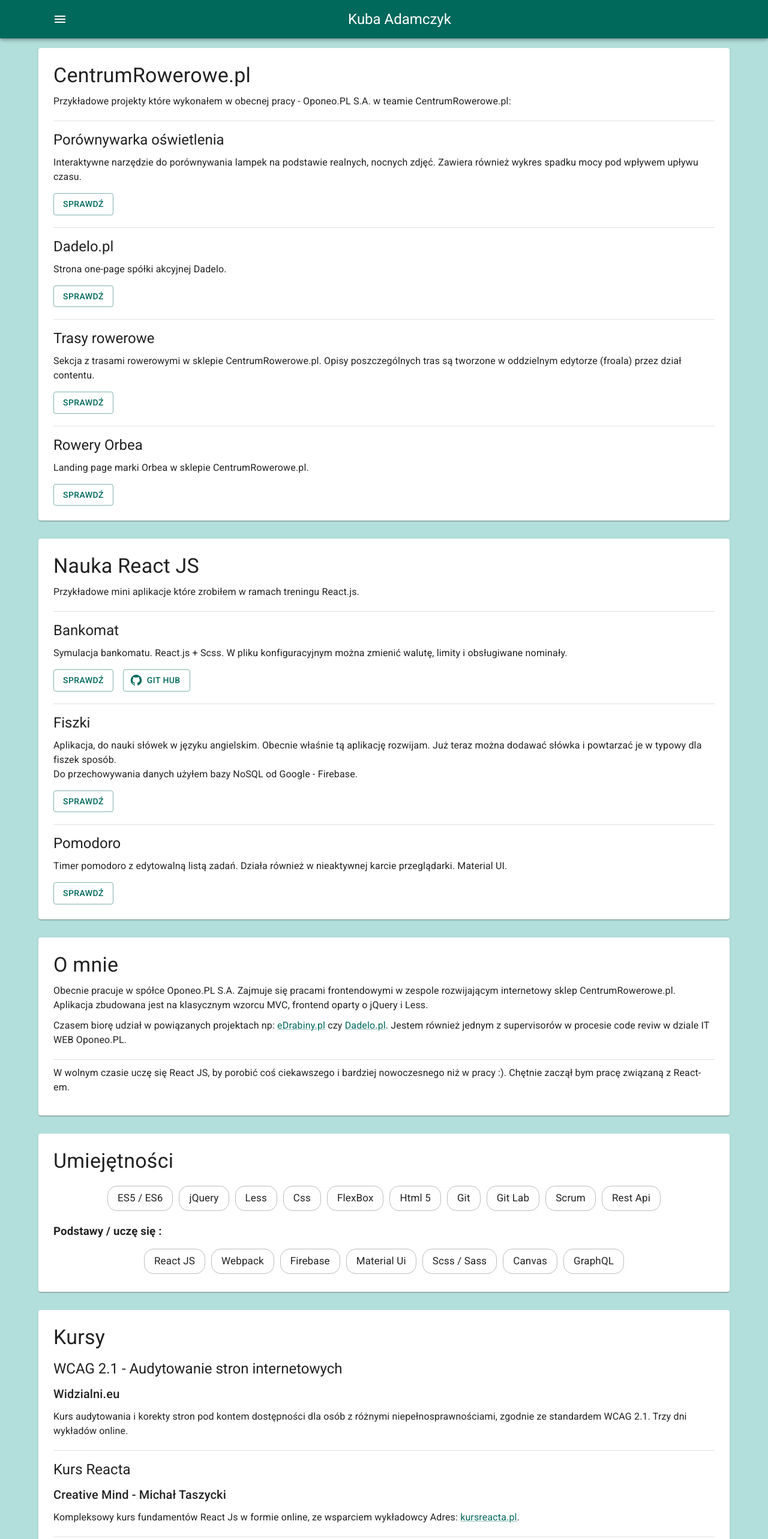
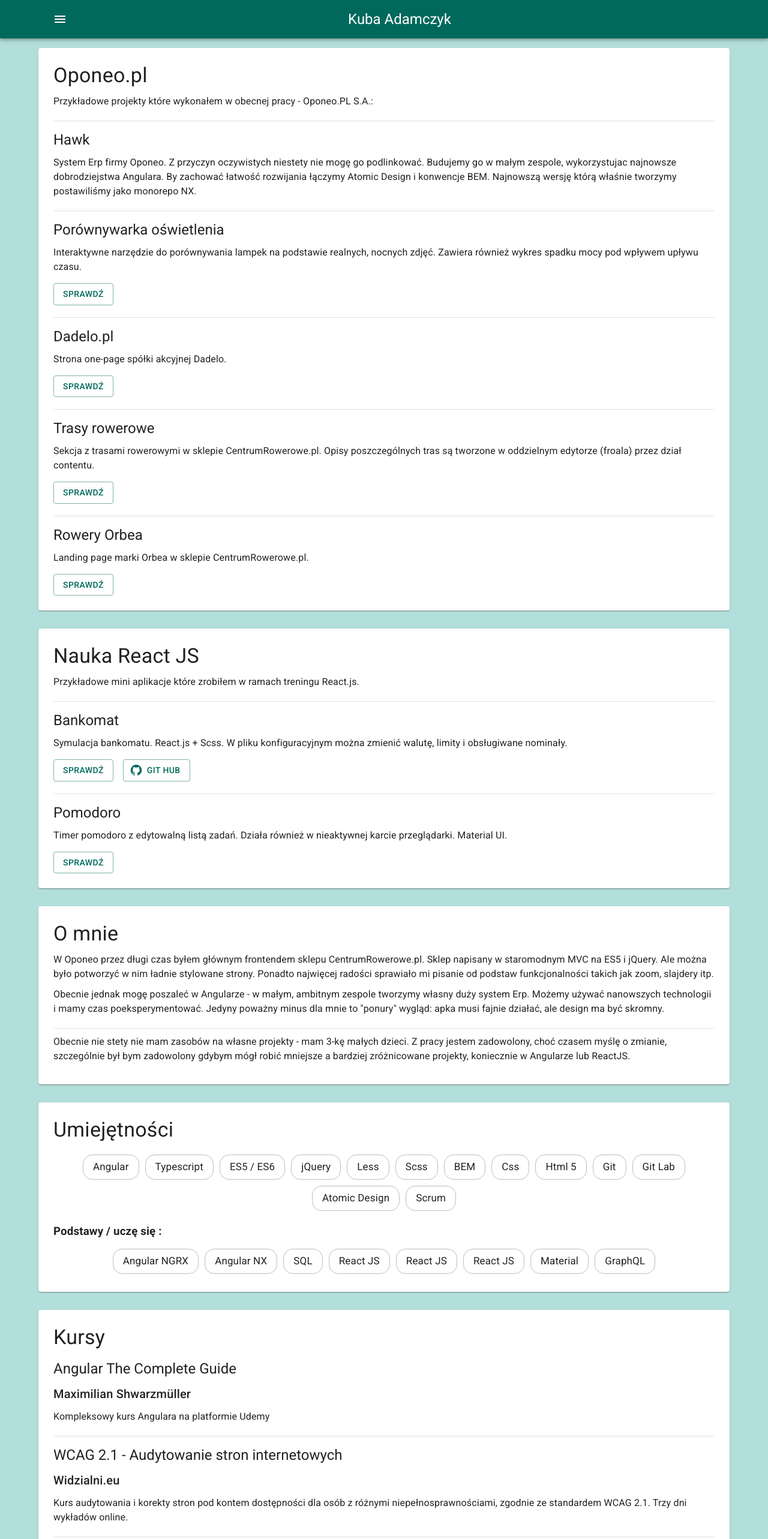
Before and after one commit to kubaadamczyklogin/kubaadamczyk, a React (Create React App) app: page / in a window 1280 px wide. Shown: the top 2566 px of the page at 60% size. Built offline with nearby package versions, Linux system fonts and the light colour scheme.

Commit message:
Aktualna treść

```diff
--- a/src/App.js
+++ b/src/App.js
@@ -176,13 +176,23 @@
             <Paper id='projects'>
 
               <Typography variant="h4" component="h2">
-                  Centrum<wbr/>Rowerowe.pl
+                  Oponeo.pl
                 </Typography>
                 <Typography component="p">
-                  Przykładowe projekty które wykonałem w obecnej pracy - Oponeo.PL S.A. w teamie CentrumRowerowe.pl:
+                  Przykładowe projekty które wykonałem w obecnej pracy - Oponeo.PL S.A.:
                 </Typography>
                 <Divider />
 
+             <Typography variant="h5" component="h3">
+                  Hawk
+                </Typography>
+                <Typography component="p">
+                  System Erp firmy Oponeo. Z przyczyn oczywistych niestety nie mogę go podlinkować.
+                  Budujemy go w małym zespole, wykorzystujac najnowsze dobrodziejstwa Angulara. By zachować łatwość rozwijania łączymy Atomic Design i konwencje BEM.
+                  Najnowszą wersję którą właśnie tworzymy postawiliśmy jako monorepo NX.
+                </Typography>
+
+                <Divider />
 
             <Typography variant="h5" component="h3">
                   Porównywarka oświetlenia
@@ -261,28 +271,13 @@
               </Typography>
 
               <Stack spacing={2} direction="row">
-                <Button variant="outlined" href="https://fiszki-miszki.vercel.app/">
+                <Button variant="outlined" href="https://atm-kubaadamczykweb.vercel.app/">
                   Sprawdź
                 </Button>
-                <Button variant="outlined" href="https://fiszki-miszki.vercel.app/" startIcon={<GitHub />}>
+                <Button variant="outlined" href="https://github.com/KubaAdamczykWeb/Atm" startIcon={<GitHub />}>
                   Git Hub
                 </Button>
               </Stack>
-
-                <Divider />
-
-              <Typography variant="h5" component="h3">
-                Fiszki
-              </Typography>
-              <Typography component="p">
-                Aplikacja, do nauki słówek w języku angielskim.
-                Obecnie właśnie tą aplikację rozwijam. Już teraz można dodawać słówka i powtarzać je w typowy dla fiszek sposób.<br/>
-                Do przechowywania danych użyłem bazy NoSQL od Google - Firebase.
-              </Typography>
-
-              <Button variant="outlined" href="https://fiszki-miszki.vercel.app/">
-                Sprawdź
-              </Button>
 
                 <Divider />
 
@@ -308,26 +303,20 @@
                 O mnie
               </Typography>
 
+               <Typography component="p">
+                W Oponeo przez długi czas byłem głównym frontendem sklepu CentrumRowerowe.pl.
+                Sklep napisany w staromodnym MVC na ES5 i jQuery. Ale można było potworzyć w nim ładnie stylowane strony. Ponadto najwięcej radości sprawiało mi pisanie od podstaw funkcjonalności takich jak zoom, slajdery itp.
+              </Typography>
               <Typography component="p">
-                  Obecnie pracuje w spółce Oponeo.PL S.A. Zajmuje się pracami
-                  frontendowymi w zespole rozwijającym internetowy sklep
-                  CentrumRowerowe.pl. Aplikacja zbudowana jest na klasycznym
-                  wzorcu MVC, frontend oparty o jQuery i Less.
-                </Typography>
-
-                <Typography component="p">
-                  Czasem biorę udział w powiązanych projektach np:{" "}
-                  <Link href="https://www.edrabiny.pl/">eDrabiny.pl</Link> czy{" "}
-                  <Link href="https://www.dadelo.pl/">Dadelo.pl</Link>. Jestem
-                  również jednym z supervisorów w procesie code reviw w dziale IT
-                  WEB Oponeo.PL.
-                </Typography>
+                Obecnie jednak mogę poszaleć w Angularze - w małym, ambitnym zespole tworzymy własny duży system Erp. Możemy używać nanowszych technologii i mamy czas poeksperymentować.
+                Jedyny poważny minus dla mnie to "ponury" wygląd: apka musi fajnie działać, ale design ma być skromny.
+              </Typography>
 
                 <Divider />
 
                 <Typography component="p">
-                  W wolnym czasie uczę się React JS, by porobić coś ciekawszego i
-                  bardziej nowoczesnego niż w pracy :). Chętnie zaczął bym pracę związaną z React-em.
+                 Obecnie nie stety nie mam zasobów na własne projekty - mam 3-kę małych dzieci.
+                  Z pracy jestem zadowolony, choć czasem myślę o zmianie, szczególnie był bym zadowolony gdybym mógł robić mniejsze a bardziej zróżnicowane projekty, koniecznie w Angularze lub ReactJS.
                 </Typography>
 
             </Paper>
@@ -337,25 +326,29 @@
               <Typography align="left" variant="h4" component="h2">
                 Umiejętności
               </Typography>
+              <Chip label="Angular" variant="outlined" />
+              <Chip label="Typescript" variant="outlined" />
               <Chip label="ES5 / ES6" variant="outlined" />
               <Chip label="jQuery" variant="outlined" />
               <Chip label="Less" variant="outlined" />
+              <Chip label="Scss" variant="outlined" />
+              <Chip label="BEM" variant="outlined" />
               <Chip label="Css" variant="outlined" />
-              <Chip label="FlexBox" variant="outlined" />
               <Chip label="Html 5" variant="outlined" />
               <Chip label="Git" variant="outlined" />
               <Chip label="Git Lab" variant="outlined" />
+              <Chip label="Atomic Design" variant="outlined" />
               <Chip label="Scrum" variant="outlined" />
-              <Chip label="Rest Api" variant="outlined" />
               <Typography align="left" variant="p" component="h3">
                 Podstawy / uczę się :
               </Typography>
+              <Chip label="Angular NGRX" variant="outlined" />
+              <Chip label="Angular NX" variant="outlined" />
+              <Chip label="SQL" variant="outlined" />
               <Chip label="React JS" variant="outlined" />
-              <Chip label="Webpack" variant="outlined" />
-              <Chip label="Firebase" variant="outlined" />
-              <Chip label="Material Ui" variant="outlined" />
-              <Chip label="Scss / Sass" variant="outlined" />
-              <Chip label="Canvas" variant="outlined" />
+              <Chip label="React JS" variant="outlined" />
+              <Chip label="React JS" variant="outlined" />
+              <Chip label="Material" variant="outlined" />
               <Chip label="GraphQL" variant="outlined" />
             </Paper>
           </CustomSection>
@@ -364,6 +357,17 @@
               <Typography variant="h4" component="h2">
                 Kursy
               </Typography>
+
+              <Typography variant="h5" component="h3">
+                Angular The Complete Guide
+              </Typography>
+              <Typography variant="h6" component="p">
+                Maximilian Shwarzmüller
+              </Typography>
+              <Typography component="p">
+                Kompleksowy kurs Angulara na platformie Udemy
+              </Typography>
+              <Divider />
 
               <Typography variant="h5" component="h3">
               WCAG 2.1 - Audytowanie stron internetowych
```
